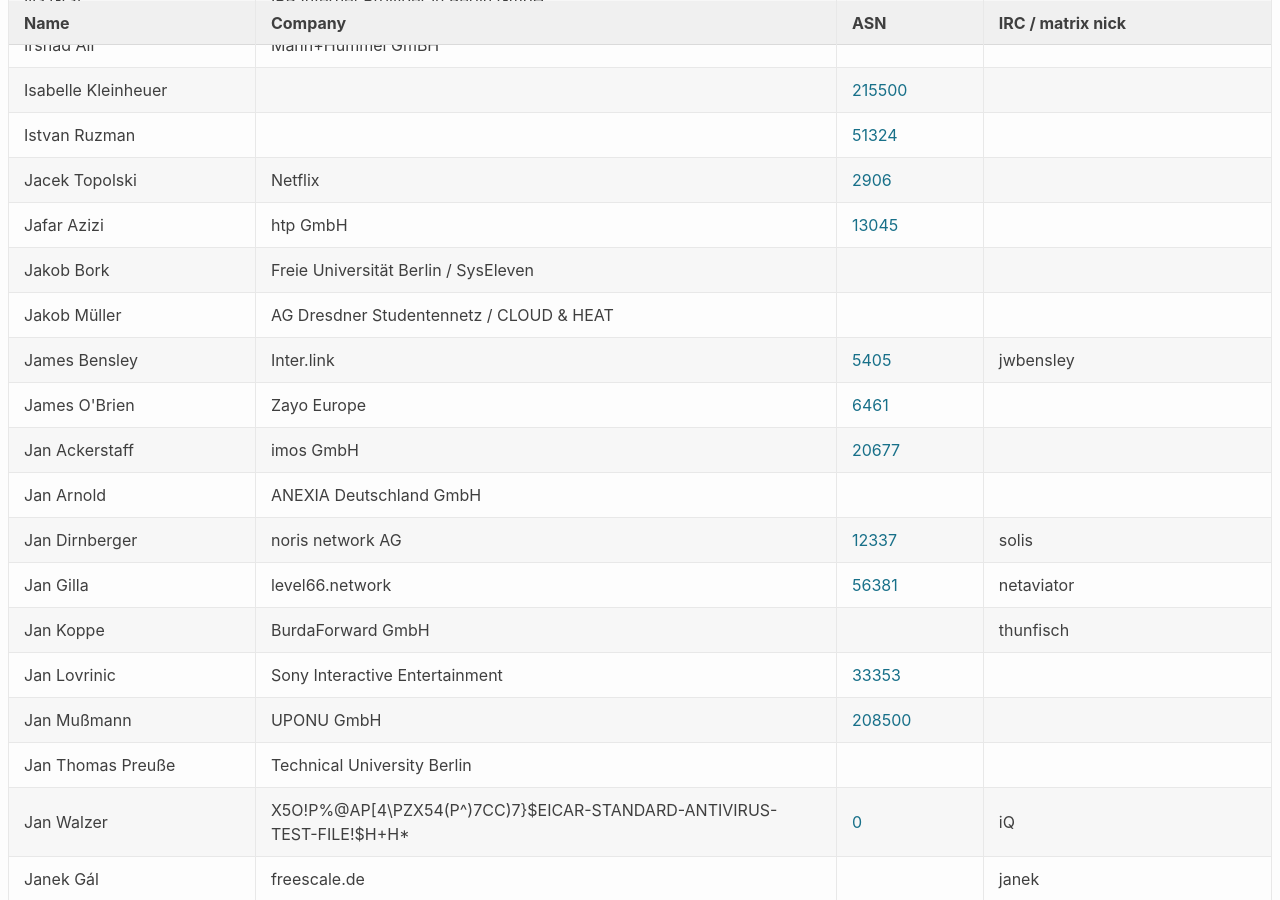
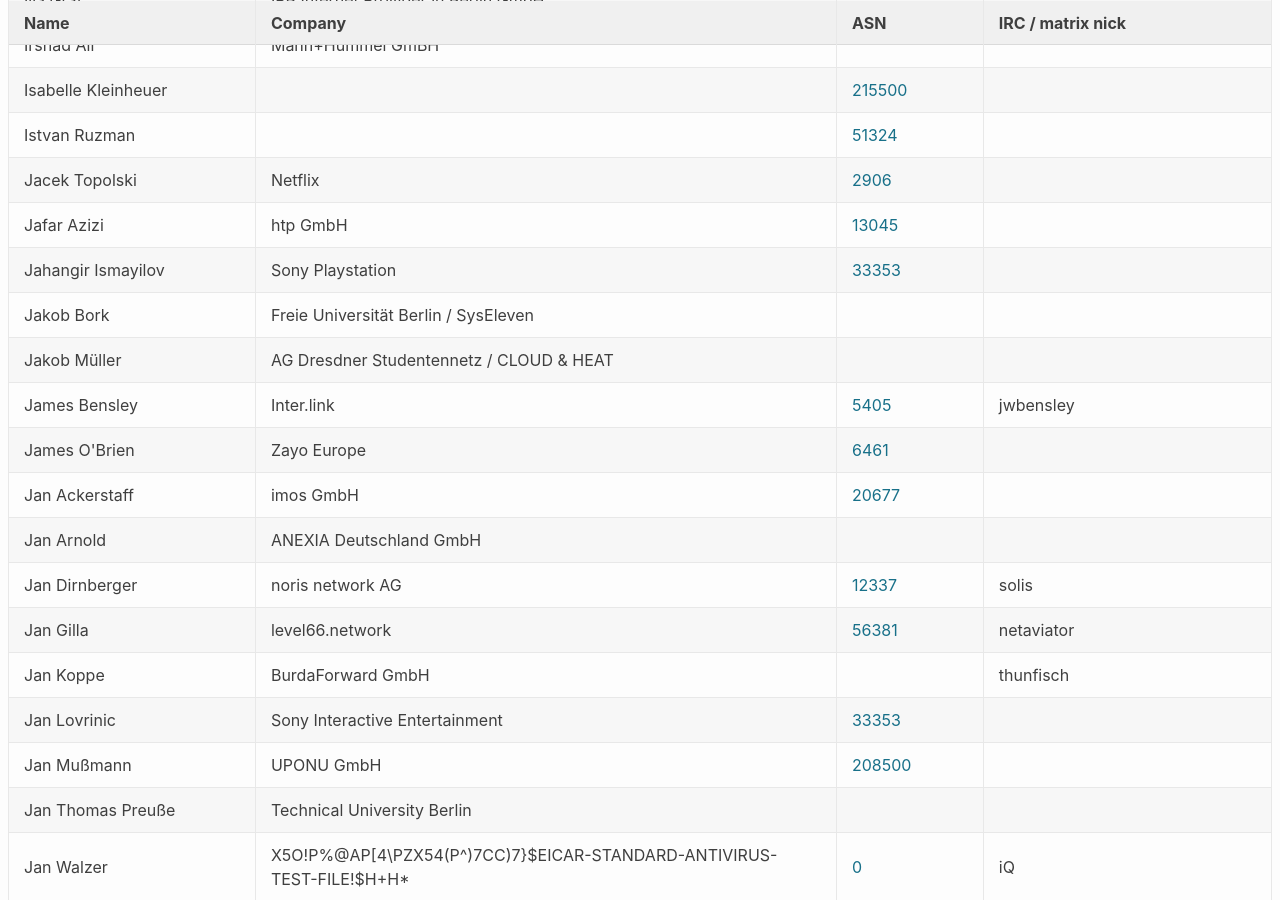
Before and after one commit to denog/pretix-attendeelist, a Jekyll site: the page built from denog16/index.markdown, in a window 1280 px wide and 900 px high, scrolled down 6658 px. Built offline with Jekyll 4.4.1, drawn with Linux system fonts in a browser that asks for light colours.

Commit message:
Latest data: Tue Oct 22 09:10:53 UTC 2024

```diff
--- a/_data/attendees_denog16_onsite.json
+++ b/_data/attendees_denog16_onsite.json
@@ -894,6 +894,12 @@
     "asn": "13045"
   },
   {
+    "name": "Jahangir Ismayilov",
+    "company": "Sony Playstation",
+    "irc": null,
+    "asn": "33353"
+  },
+  {
     "name": "Jakob Bork",
     "company": "Freie Universität Berlin / SysEleven",
     "irc": null,
```
